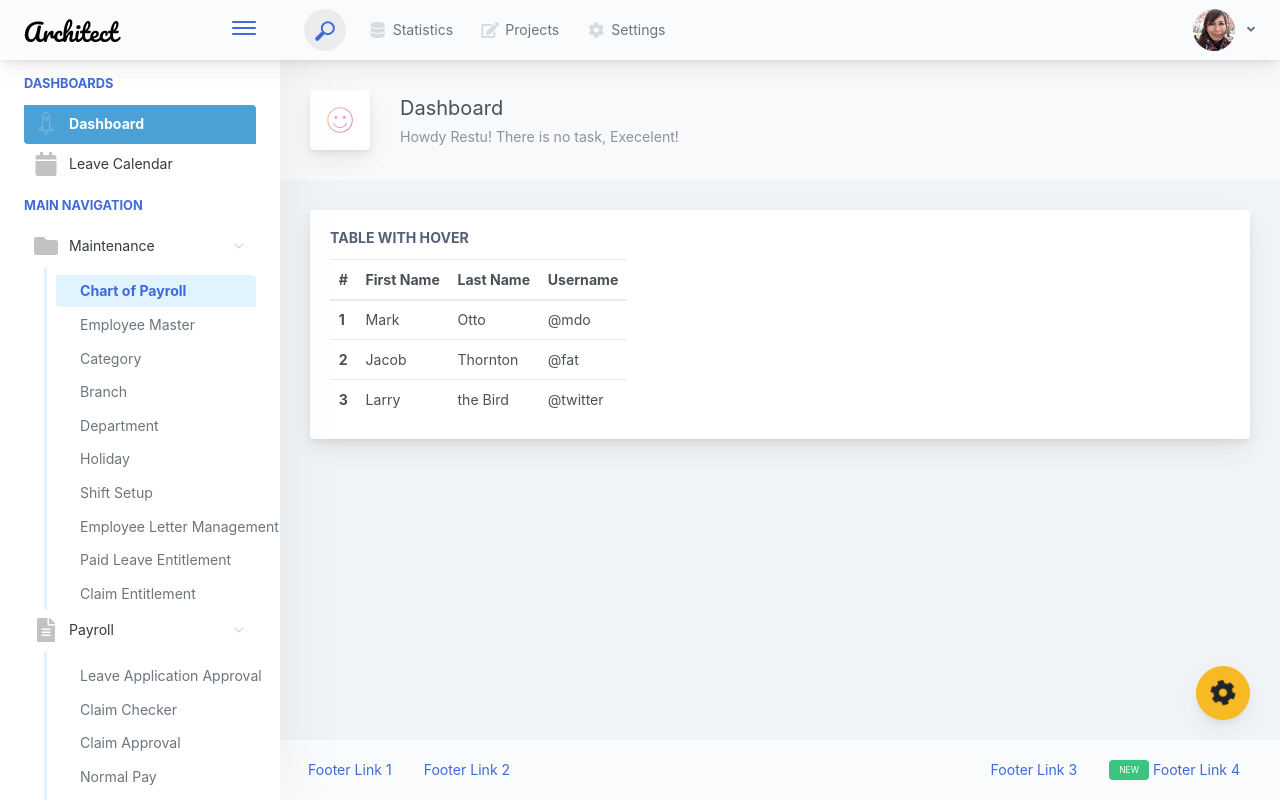
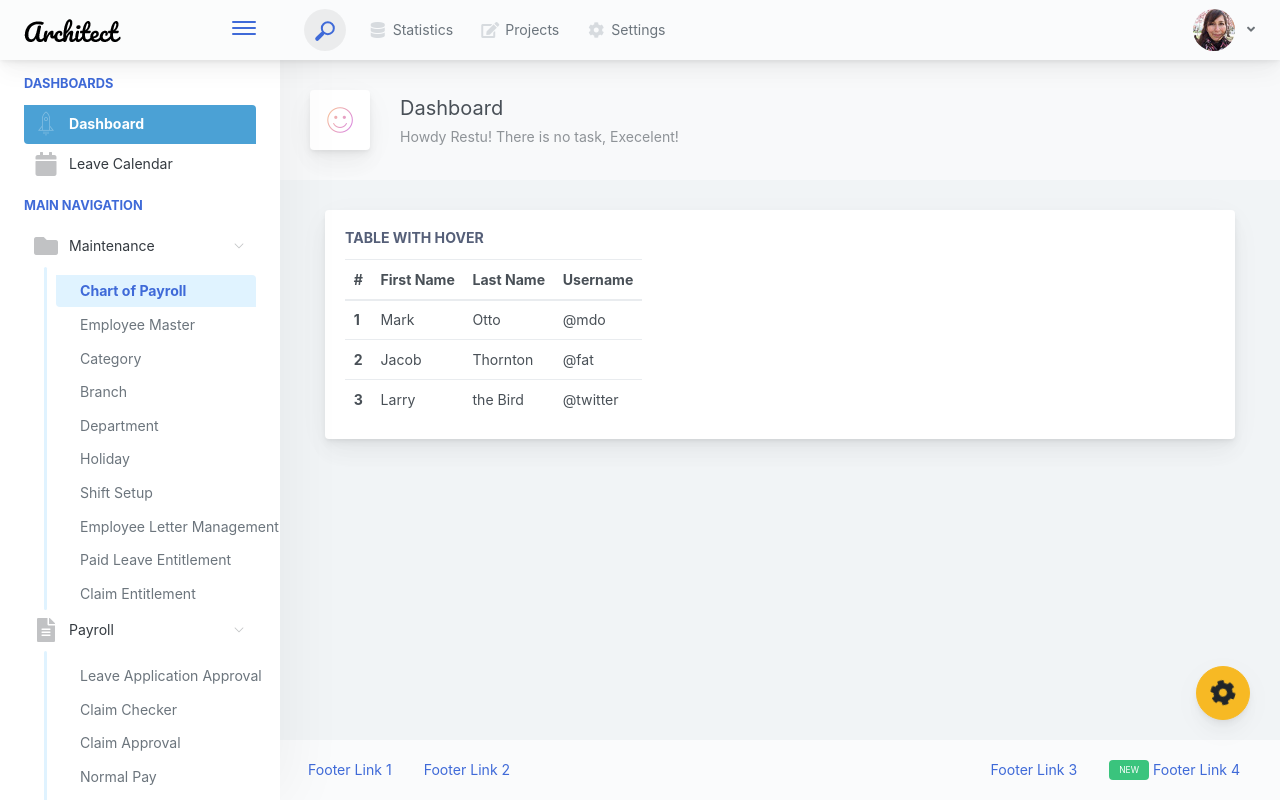
Before and after one commit to restufh12/circaproject, a CodeIgniter app: a page that uses application/views/payrollmanagement/vemployeemaster.php in a window 1280 px wide. Run offline with CodeIgniter, Linux system fonts and the light colour scheme; some libraries are stand-ins or nearby versions.

Commit message:
Update vemployeemaster.php

```diff
--- a/application/views/payrollmanagement/vemployeemaster.php
+++ b/application/views/payrollmanagement/vemployeemaster.php
@@ -1,5 +1,6 @@
 <div class="app-main__inner">
     <?php $this->load->view('templates/breadcrumb.php') ?>
+    <div class="col-sm-12">
         <div class="main-card mb-3 card">
             <div class="card-body"><h5 class="card-title">Table with hover</h5>
                 <table class="mb-0 table table-hover table-responsive">
@@ -35,3 +36,4 @@
             </div>
         </div>
     </div>
+</div>
```
Lines whose indentation alone changed are shown as unchanged.
